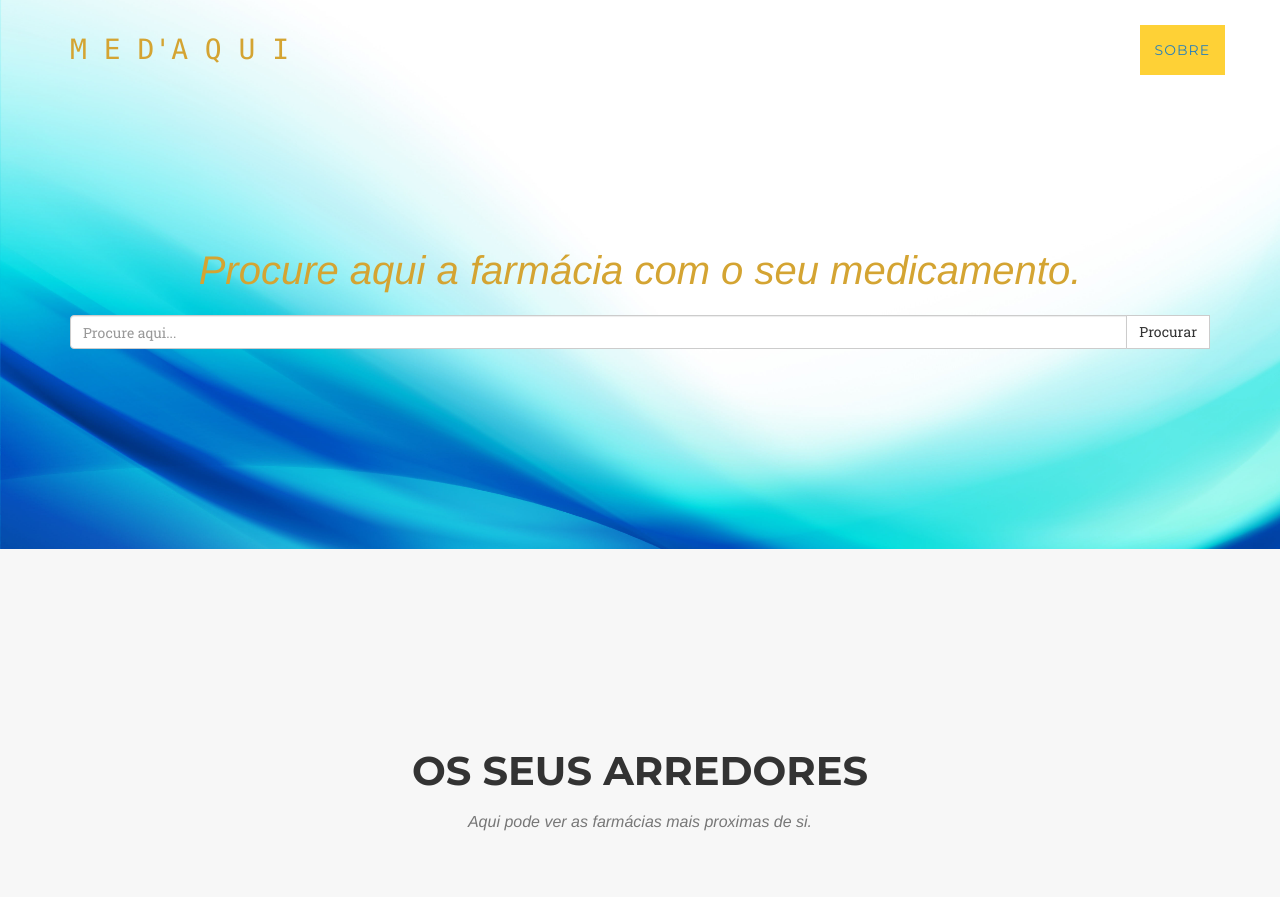
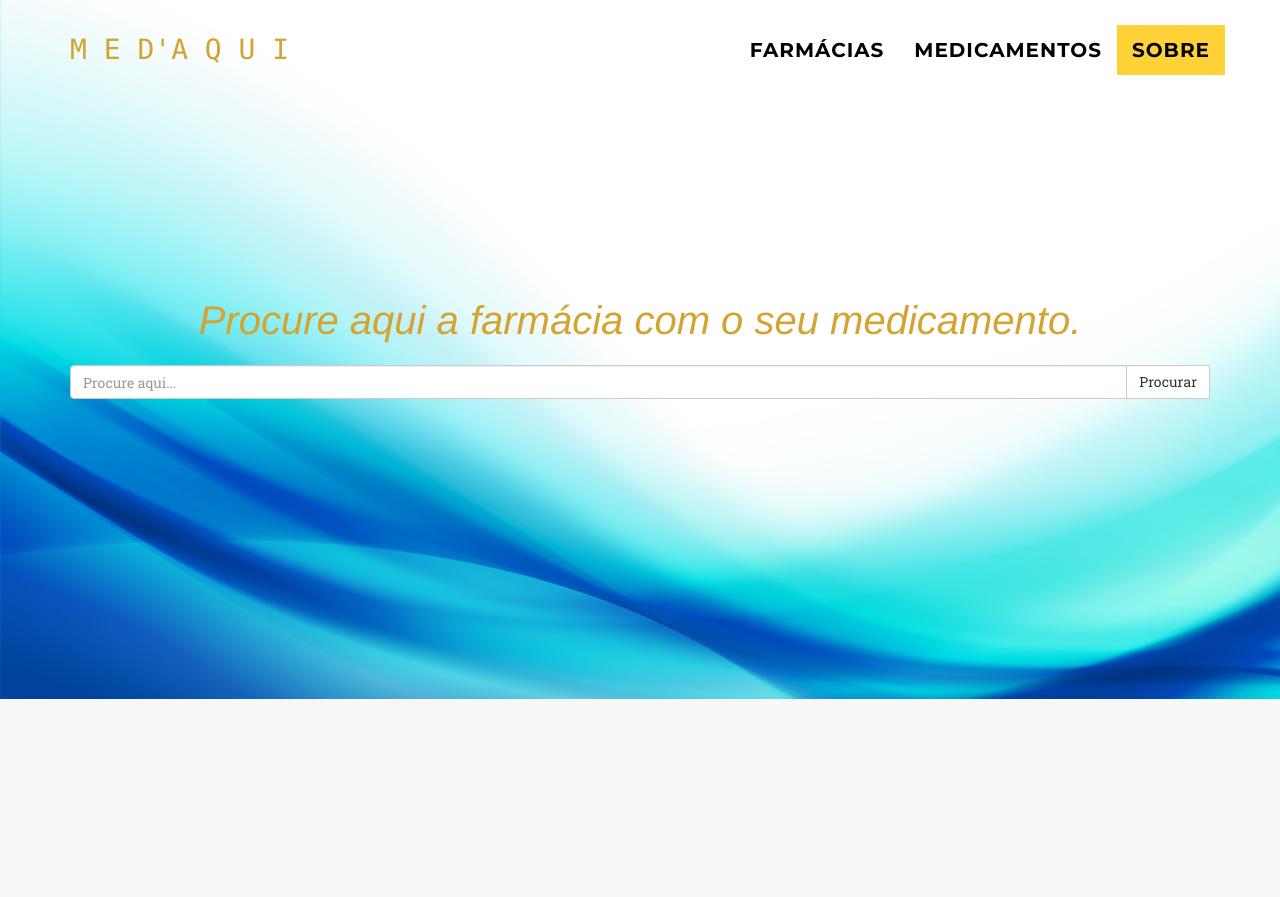
Before and after one commit to Pompz/coffeedapp, a Django app: page / in a window 1280 px wide. Shown: the top 897 px of the page. Run offline with Django 3.2, Linux system fonts and the light colour scheme; some libraries are stand-ins or nearby versions; some web fonts are replaced.

Commit message:
CSS changes

```diff
--- a/static/css/agency.css
+++ b/static/css/agency.css
@@ -208,20 +208,21 @@ fieldset[disabled] .btn-xl.active {
 .navbar-default .nav li a {
     text-transform: uppercase;
     font-family: Montserrat,"Helvetica Neue",Helvetica,Arial,sans-serif;
-    font-weight: 400;
+    font-weight: 600;
+    font-size: 20px;
     letter-spacing: 1px;
-    color: #fff;
+    color: black;
 }
 
 .navbar-default .nav li a:hover,
 .navbar-default .nav li a:focus {
     outline: 0;
-    color:#fff;
+    color:#fed136;
 }
 
 .navbar-default .navbar-nav>.active>a {
     border-radius: 0.5;
-    color:#2980b9;
+    color: black;
     background-color: #fed136;
 }
 
@@ -277,8 +278,8 @@ header {
 }
 
 header .intro-text {
-    padding-top: 100px;
-    padding-bottom: 50px;
+    padding-top: 200px;
+    padding-bottom: 290px;
 }
 
 header .intro-text .intro-lead-in {
@@ -303,8 +304,8 @@ header .intro-text .intro-heading {
 
 @media(min-width:768px) {
     header .intro-text {
-        padding-top: 200px;
-        padding-bottom: 200px;
+        padding-top: 250px;
+        padding-bottom: 300px;
     }
 
     header .intro-text .intro-lead-in {
@@ -658,68 +659,68 @@ aside.clients img {
     margin: 50px auto;
 }
 
-section#contact {
+section#medicamentos {
     background-color: #222;
     background-image: url(../img/map-image.png);
     background-position: center;
     background-repeat: no-repeat;
 }
 
-section#contact .section-heading {
+section#medicamentos .section-heading {
     color: #fff;
 }
 
-section#contact .form-group {
+section#medicamentos .form-group {
     margin-bottom: 25px;
 }
 
-section#contact .form-group input,
-section#contact .form-group textarea {
+section#medicamentos .form-group input,
+section#medicamentos .form-group textarea {
     padding: 20px;
 }
 
-section#contact .form-group input.form-control {
+section#medicamentos .form-group input.form-control {
     height: auto;
 }
 
-section#contact .form-group textarea.form-control {
+section#medicamentos .form-group textarea.form-control {
     height: 236px;
 }
 
-section#contact .form-control:focus {
+section#medicamentos .form-control:focus {
     border-color: #fed136;
     box-shadow: none;
 }
 
-section#contact::-webkit-input-placeholder {
+section#medicamentos::-webkit-input-placeholder {
     text-transform: uppercase;
     font-family: Montserrat,"Helvetica Neue",Helvetica,Arial,sans-serif;
     font-weight: 700;
     color: #bbb;
 }
 
-section#contact:-moz-placeholder {
+section#medicamentos:-moz-placeholder {
     text-transform: uppercase;
     font-family: Montserrat,"Helvetica Neue",Helvetica,Arial,sans-serif;
     font-weight: 700;
     color: #bbb;
 }
 
-section#contact::-moz-placeholder {
+section#medicamentos::-moz-placeholder {
     text-transform: uppercase;
     font-family: Montserrat,"Helvetica Neue",Helvetica,Arial,sans-serif;
     font-weight: 700;
     color: #bbb;
 }
 
-section#contact:-ms-input-placeholder {
+section#medicamentos:-ms-input-placeholder {
     text-transform: uppercase;
     font-family: Montserrat,"Helvetica Neue",Helvetica,Arial,sans-serif;
     font-weight: 700;
     color: #bbb;
 }
 
-section#contact .text-danger {
+section#medicamentos .text-danger {
     color: #e74c3c;
 }
 
@@ -997,7 +998,7 @@ header {
     background-size: cover;
     -o-background-size: cover;
 }
-section#contact {
+section#medicamentos {
     background-color: #222;
     background-image: url(../img/Python_Subscribe_Image.jpg);
     background-position: center;
```
